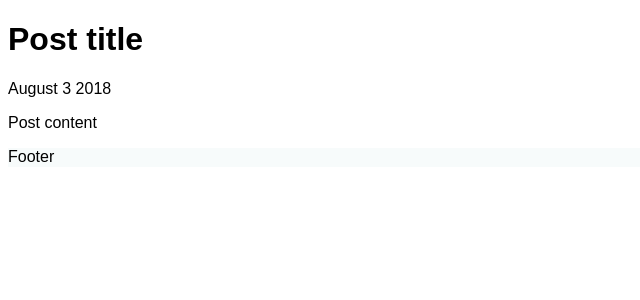
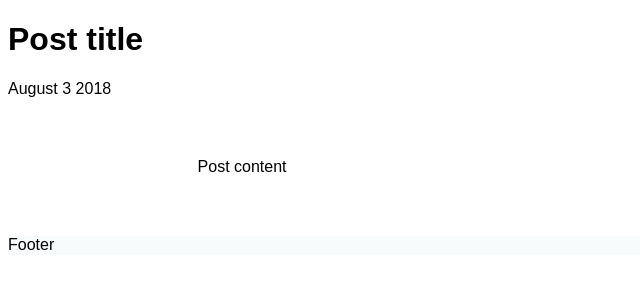
Before and after one commit to theaq175/theaq175.github.io, a Jekyll site: the page built from _posts/2018-08-03-first-post.md, in a window 1280 px wide. Shown: the top 300 px of the page, without its empty margins (0-640 px from the left). Built offline with Jekyll 4.4.1, drawn with Linux system fonts in a browser that asks for light colours.

Commit message:
Update main.css

```diff
--- a/css/main.css
+++ b/css/main.css
@@ -7,7 +7,7 @@ body {
 
 }
 
-main {
+section {
     margin: 60px auto;
     width: 70%;
 }
```
